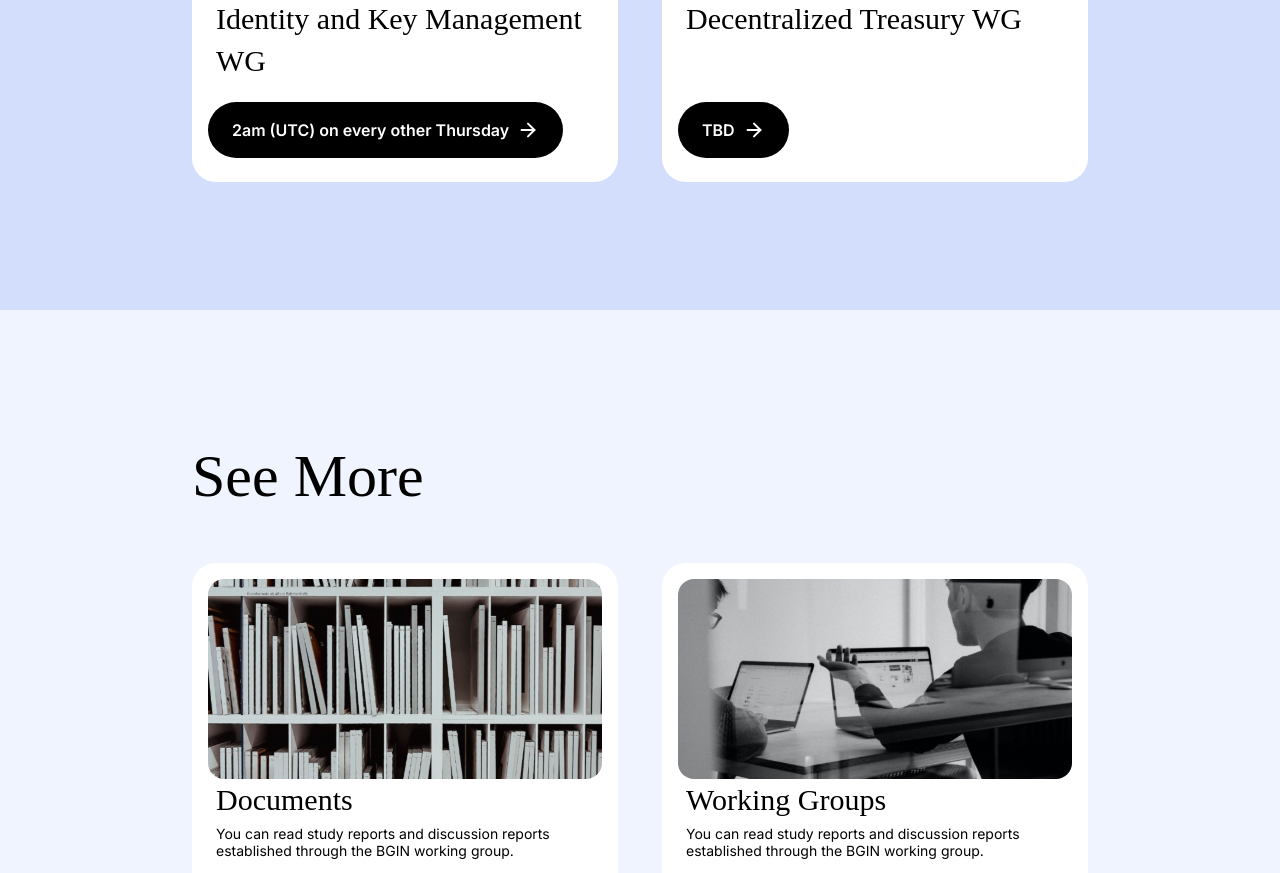
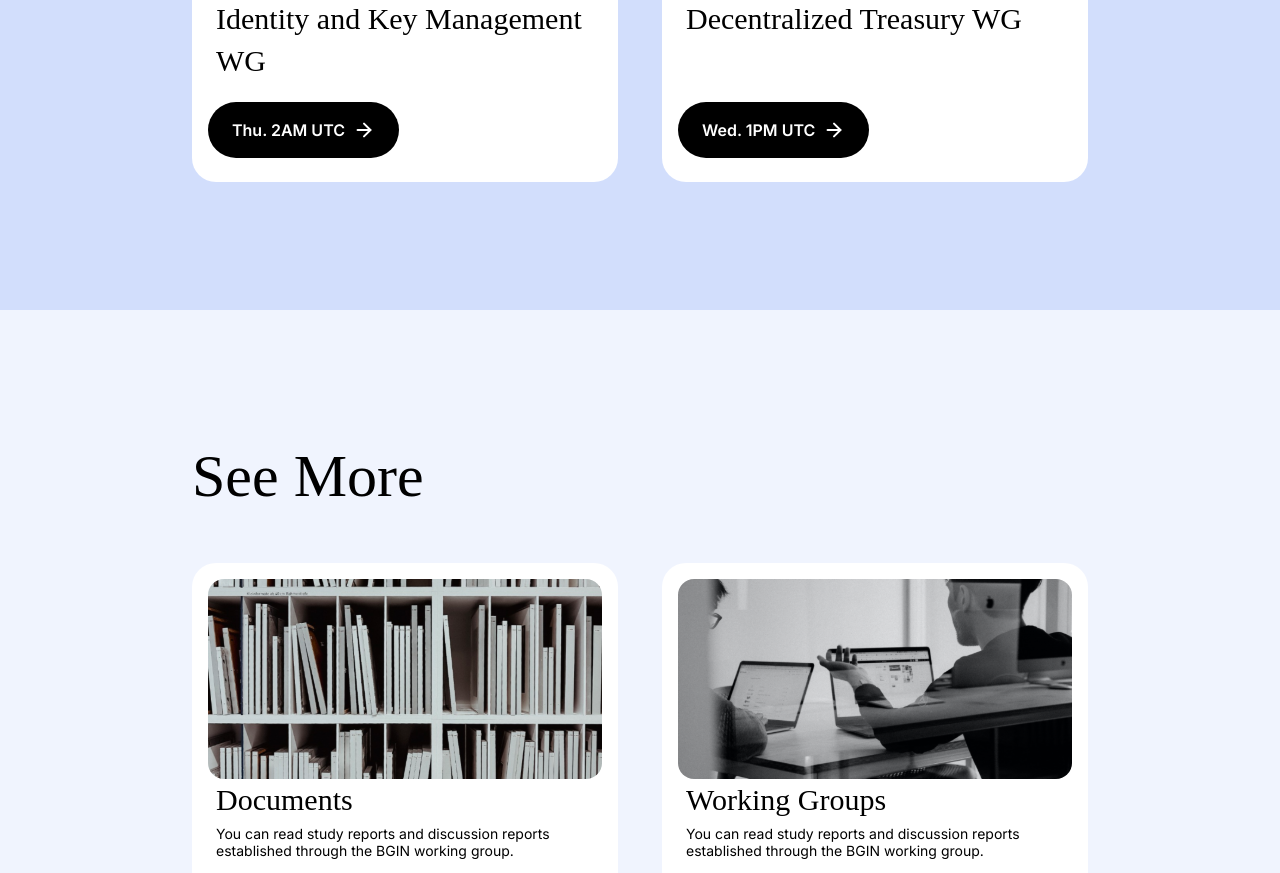
Before and after one commit to bgin-global/bgin-homepage, a Next.js app: page / in a window 1280 px wide. Shown: the part 3713-4586 px from the top of the page. Built offline with nearby package versions, Linux system fonts and the light colour scheme.

Commit message:
update IKP and DTWG call link

```diff
--- a/app/page.tsx
+++ b/app/page.tsx
@@ -141,15 +141,15 @@ export default function Home() {
             title="Identity and Key Management WG"
             thumbnail="/images/Documents/IKPWG.svg"
             description=""
-            buttonTitle="2am (UTC) on every other Thursday"
-            buttonJumpTo="/"
+            buttonTitle="Thu. 2AM UTC"
+            buttonJumpTo="https://docs.google.com/document/d/1S3C2dtJgpbnsD2T5hfP8Cq6wdxvW2ESUzUCo7Zzknv8/edit?usp=sharing"
           />
           <GeneralBoxItem
             title="Decentralized Treasury WG"
             thumbnail="/images/Documents/DTWG.svg"
             description=""
-            buttonTitle="TBD"
-            buttonJumpTo="/"
+            buttonTitle="Wed. 1PM UTC"
+            buttonJumpTo="https://docs.google.com/document/d/1Q11HpbiDi7v9Rt4qBDMV--XQhtGHks2k9T6foGp_ino/edit?usp=sharing"
           />
         </div>
       </div>
```
Also changed, not shown: contents/working-groups/003_dtwg.md (+1 -1 lines).
